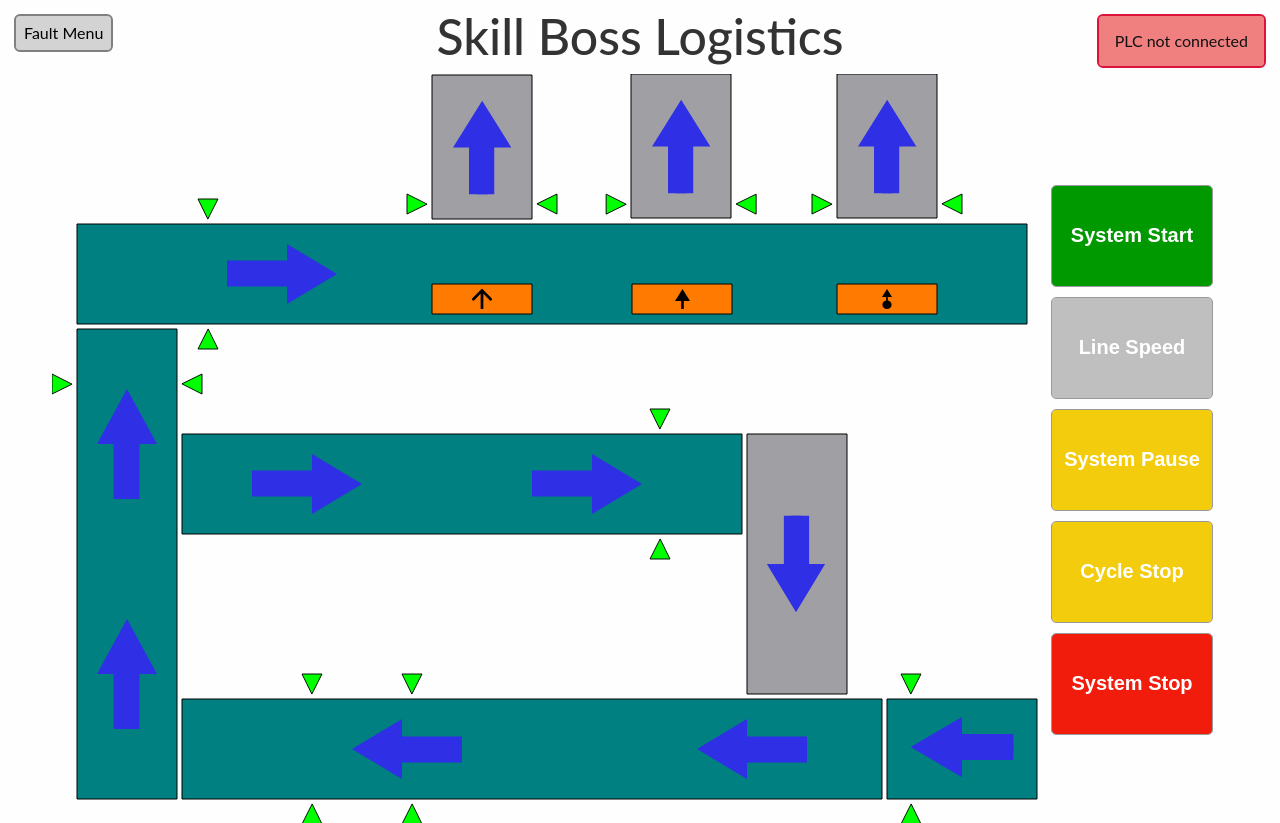
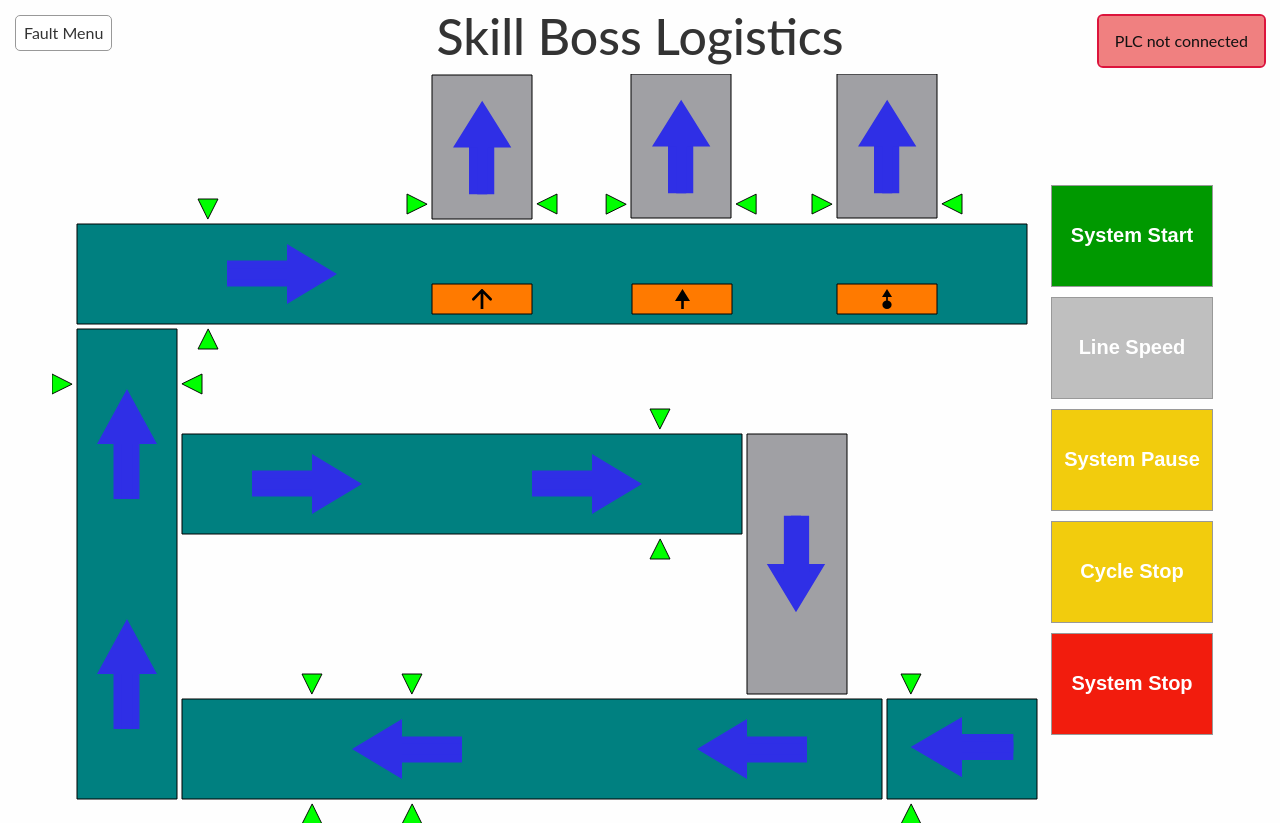
Before and after one commit to hgsing/innovation-lab, a Django app: page /manual_control in a window 1280 px wide. Shown: the part 96-919 px from the top of the page. Run offline with Django 4.2, Linux system fonts and the light colour scheme.

Commit message:
changed styles

```diff
--- a/website/ecosystem/static/css/global.css
+++ b/website/ecosystem/static/css/global.css
@@ -75,7 +75,17 @@
   place-content: center;
   cursor: pointer;
 
+  border: 0;
+  outline: 1px solid var(--line-color);
+}
+
+.button {
+  padding: 0.5rem;
+  cursor: pointer;
   border-radius: 0.25rem;
+
+  color: #333;
+  background: white;
   outline: 1px solid var(--line-color);
 }
 
--- a/website/ecosystem/static/css/model.css
+++ b/website/ecosystem/static/css/model.css
@@ -19,12 +19,6 @@
   position: absolute;
   left: 0;
   margin: 1rem;
-  padding: 0.5rem;
-  border-radius: 0.25rem;
-  border: transparent;
-  background: lightgrey;
-  outline: 2px solid grey;
-  color: black;
 }
 
 .fault-button:hover {
--- a/website/ecosystem/templates/manual_control.html
+++ b/website/ecosystem/templates/manual_control.html
@@ -4,7 +4,7 @@
 
 <div class="model">
   <p id="updated"></p>
-  <a class="fault-button" href="{% url 'view-faults' %}">Fault Menu</a>
+  <a class="button fault-button" href="{% url 'view-faults' %}">Fault Menu</a>
 
   <div class="model-title">
     <label id="currentmachine">Skill Boss Logistics</label>
```
Also changed, not shown: website/ecosystem/static/css/faults.css (+6 -13 lines).
